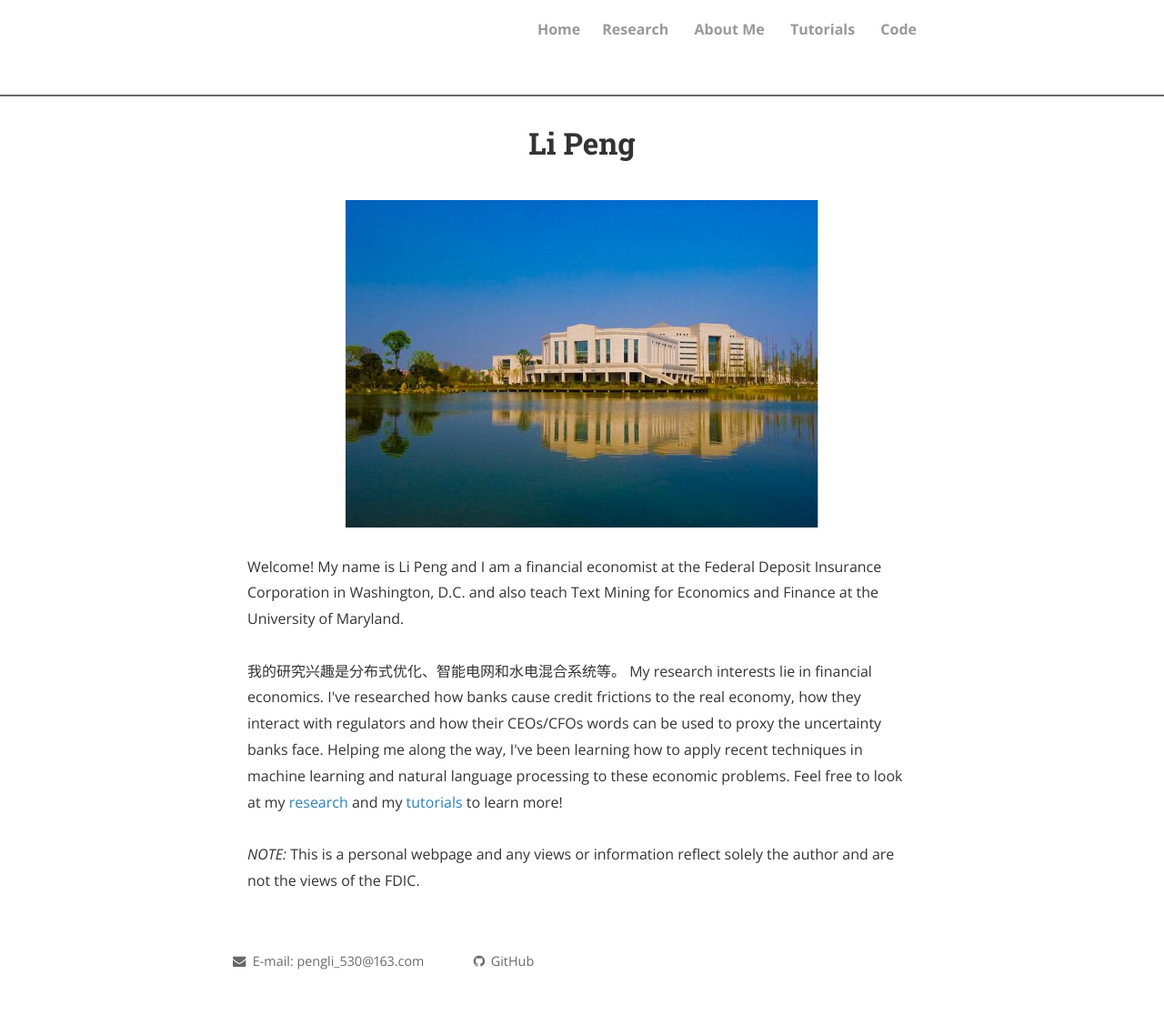
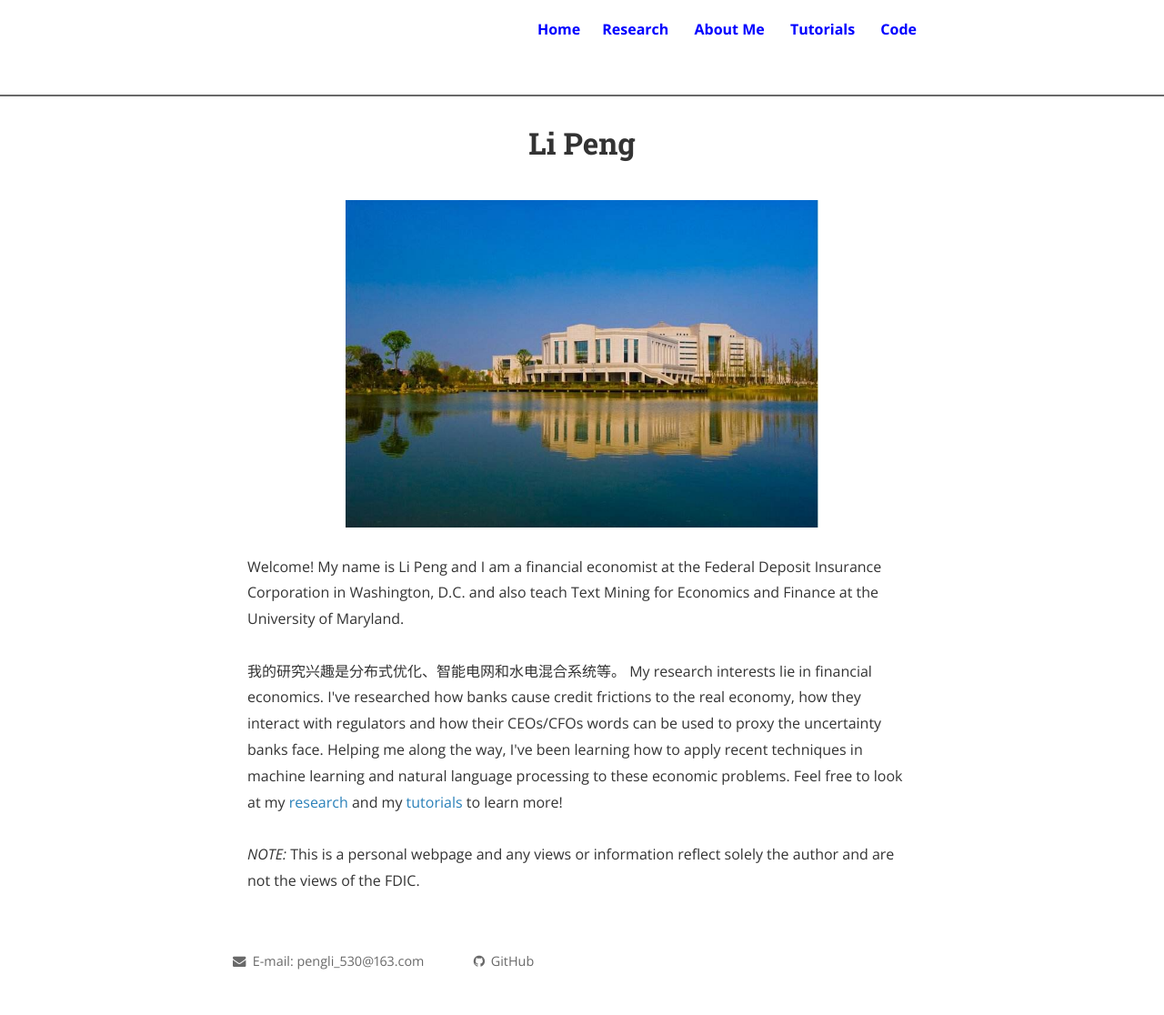
Before and after one commit to lp48280421/lp48280421.github.io, a Jekyll site: the page built from index.html, in a window 1280 px wide. Shown: the whole page at 91% size. Built offline with Jekyll 4.4.1, drawn with Linux system fonts in a browser that asks for light colours; nearby versions of some CDN libraries; the list of posts is cut into pages by our own code; comment, search, counter and statistics services are not loaded; a style sheet for code colours, icons or effects is not loaded.

Commit message:
Add files via upload

```diff
--- a/_includes/header.html
+++ b/_includes/header.html
@@ -5,11 +5,11 @@
     </a>
     <nav role="navigation">
       <ul id="js-navigation-menu" class="navigation-menu show">
-      <li class="nav-link"><a href="{{ site.baseurl }}/" class="logo"><strong>Home</strong></a>
-      <li class="nav-link"><a href="https://lp48280421.github.io/research"><strong>Research</strong></a>
-      <li class="nav-link"><a href="https://lp48280421.github.io/about"><strong>About Me</strong></a>
-      <li class="nav-link"><a href="https://lp48280421.github.io/tutorials"><strong>Tutorials</strong></a>
-      <li class="nav-link"><a href="https://lp48280421.github.io/tutorials"><strong>Code</strong></a>
+      <li class="nav-link"><a href="{{ site.baseurl }}/" class="logo"><strong><font color="blue">Home</font></strong></a>
+      <li class="nav-link"><a href="https://lp48280421.github.io/research"><strong><font color="blue">Research</font></strong></a>
+      <li class="nav-link"><a href="https://lp48280421.github.io/about"><strong><font color="blue">About Me</font></strong></a>
+      <li class="nav-link"><a href="https://lp48280421.github.io/tutorials"><strong><font color="blue">Tutorials</font></strong></a>
+      <li class="nav-link"><a href="https://lp48280421.github.io/tutorials"><strong><font color="blue">Code</font></strong></a>
       </ul>
     </nav>
   </div>
```
